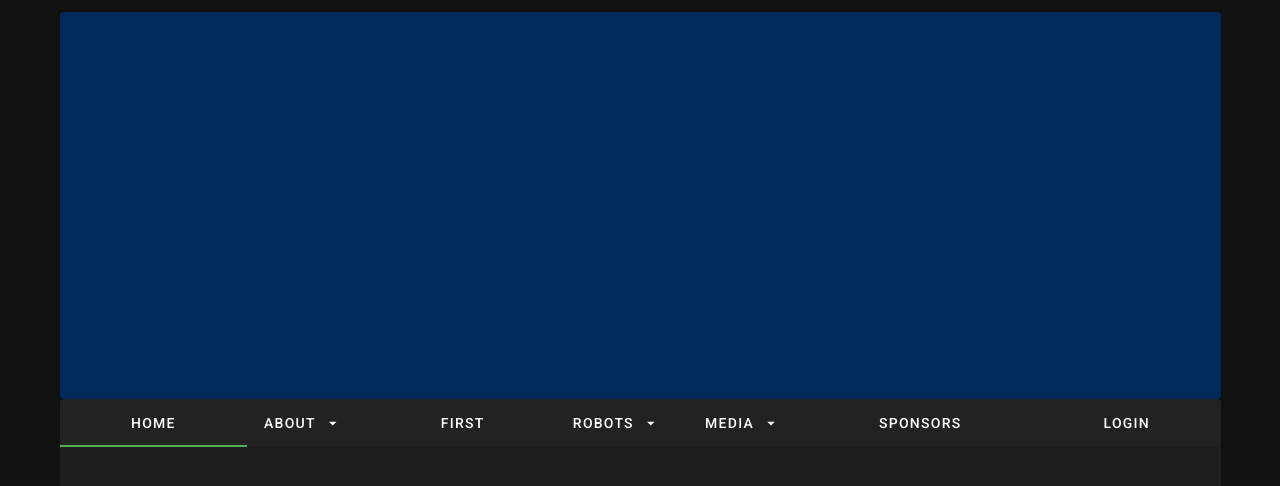
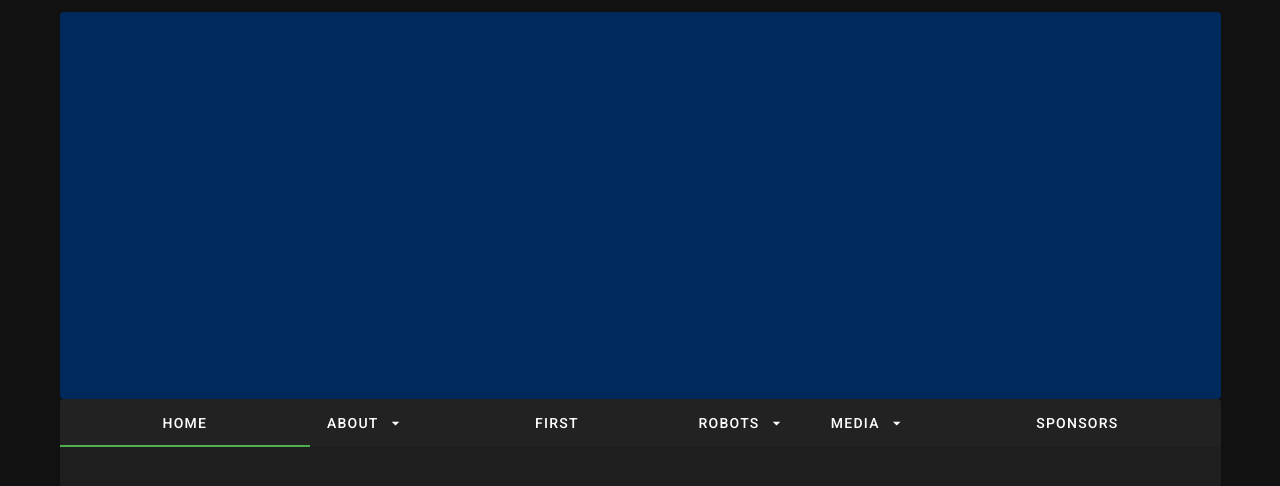
Before and after one commit to wang-jia-hong/FRC7636, a Vue app: page / in a window 1280 px wide. Shown: the top 486 px of the page. Built offline with nearby package versions, Linux system fonts and the light colour scheme.

Commit message:
add compoments

```diff
--- a/src/components/ToolBar.vue
+++ b/src/components/ToolBar.vue
@@ -27,7 +27,7 @@
             </v-btn>
           </template>
           <v-list>
-            <v-list-item  v-for="(aboutItem, index) in aboutItems" :key="index" :href="'#tabs-' + index+1">
+            <v-list-item  v-for="(aboutItem, index) in aboutItems" :key="index" :href="'#tabs-' + index">
               <v-list-item-title>{{ aboutItem }}</v-list-item-title>
             </v-list-item>
           </v-list>
@@ -82,7 +82,6 @@
 
         <v-tab class="white--text"> Sponsors </v-tab>
 
-        <v-tab class="white--text"> login </v-tab>
       </v-tabs>
 
       <v-tabs-items v-model="currentTab">
```
